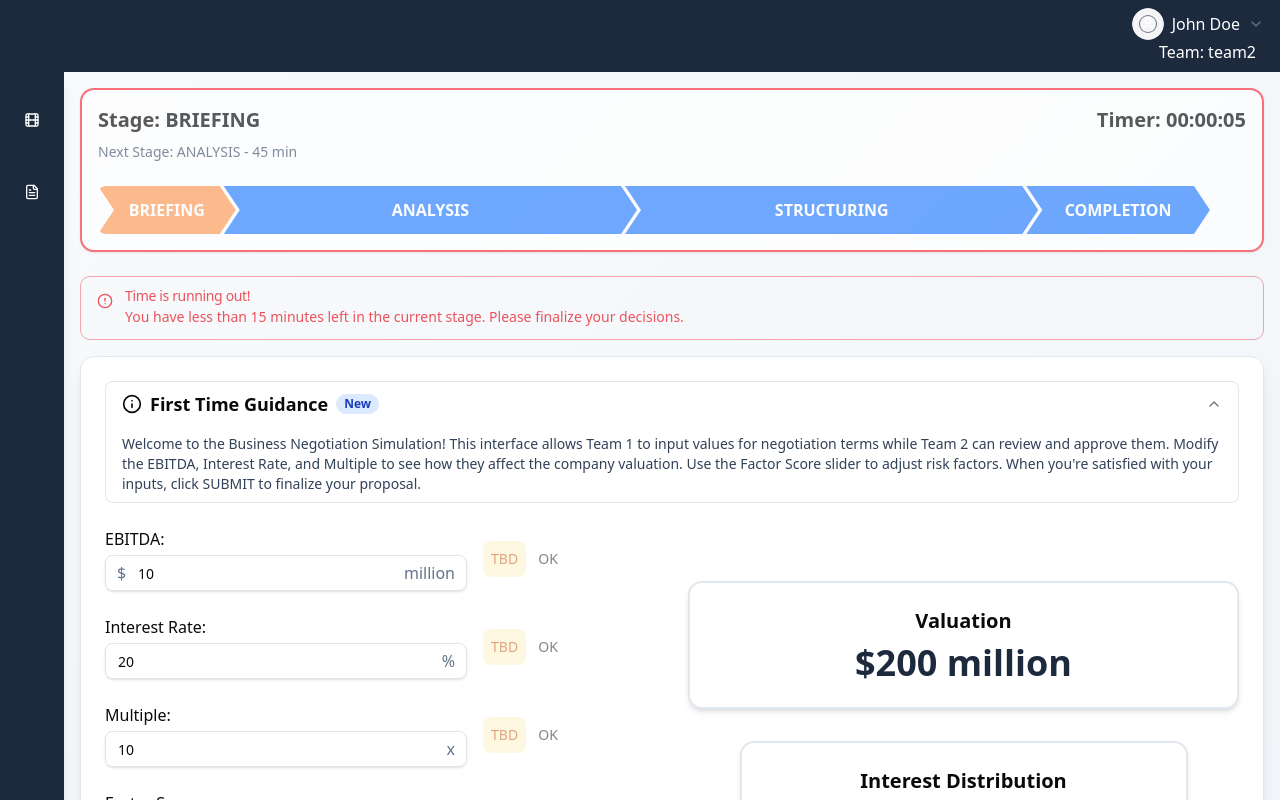
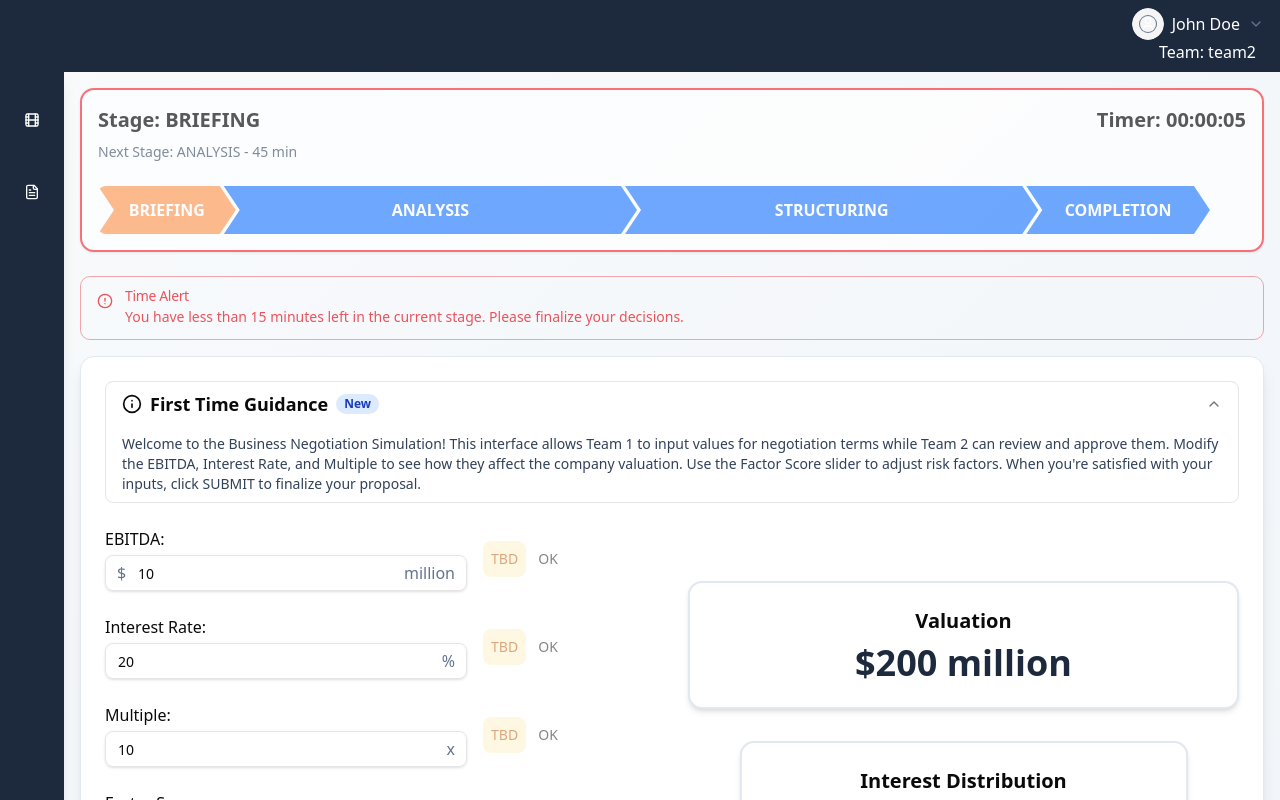
Before and after one commit to trncngh/finsimco-frontend, a Next.js app: page / in a window 1280 px wide. Shown: the top 800 px of the page. Built offline with nearby package versions, Linux system fonts and the light colour scheme.

Commit message:
feat: site-alert when time running out

```diff
--- /dev/null
+++ b/src/components/organism/site-alert.tsx
@@ -0,0 +1,17 @@
+import { AlertCircle } from 'lucide-react'
+import { Alert, AlertDescription, AlertTitle } from '../ui/alert'
+
+export type SiteAlertProps = {
+  title: string
+  content: string
+}
+
+export const SiteAlert = ({ title, content }: SiteAlertProps) => {
+  return (
+    <Alert variant="destructive" className="mb-4 animate-pulse">
+      <AlertCircle className="h-4 w-4" />
+      <AlertTitle>{title}</AlertTitle>
+      <AlertDescription>{content}</AlertDescription>
+    </Alert>
+  )
+}
--- a/src/components/simulation-interface.tsx
+++ b/src/components/simulation-interface.tsx
@@ -1,15 +1,14 @@
 'use client'
 
-import { Alert, AlertDescription, AlertTitle } from '@/components/ui/alert'
 import { Button } from '@/components/ui/button'
 import { Card, CardContent } from '@/components/ui/card'
-import { INSTRUCTION_TEXT } from '@/constant/text'
-import { AlertCircle } from 'lucide-react'
+import { INSTRUCTION_TEXT, TIME_ALERT_TEXT } from '@/constant/text'
 import { useEffect, useState } from 'react'
 import { InputFields } from './input-fields'
 import { Modal } from './mocule/modal'
 import { FirstTimeGuidance } from './organism/first-time-guidance'
 import { Sidebar } from './organism/sidebar'
+import { SiteAlert } from './organism/site-alert'
 import { Timer } from './organism/timer'
 import { PieChart } from './pie-chart'
 import { Valuation } from './valuation'
@@ -106,14 +105,10 @@ export default function SimulationInterface({
           </div>
 
           {showTimeAlert && (
-            <Alert variant="destructive" className="mb-4 animate-pulse">
-              <AlertCircle className="h-4 w-4" />
-              <AlertTitle>Time is running out!</AlertTitle>
-              <AlertDescription>
-                You have less than 15 minutes left in the current stage. Please
-                finalize your decisions.
-              </AlertDescription>
-            </Alert>
+            <SiteAlert
+              title={TIME_ALERT_TEXT.title}
+              content={TIME_ALERT_TEXT.content}
+            />
           )}
 
           <Card className="border-slate-200 shadow-lg">
--- a/src/constant/text.ts
+++ b/src/constant/text.ts
@@ -20,3 +20,10 @@ export const GUIDANCE_TEXT = {
     and Multiple to see how they affect the company valuation. Use the Factor Score slider to adjust
     risk factors. When you're satisfied with your inputs, click SUBMIT to finalize your proposal.`,
 }
+
+export const TIME_ALERT_TEXT = {
+  title: `Time Alert`,
+  content: `
+      You have less than 15 minutes left in the current stage. Please finalize
+      your decisions.`,
+}
```
